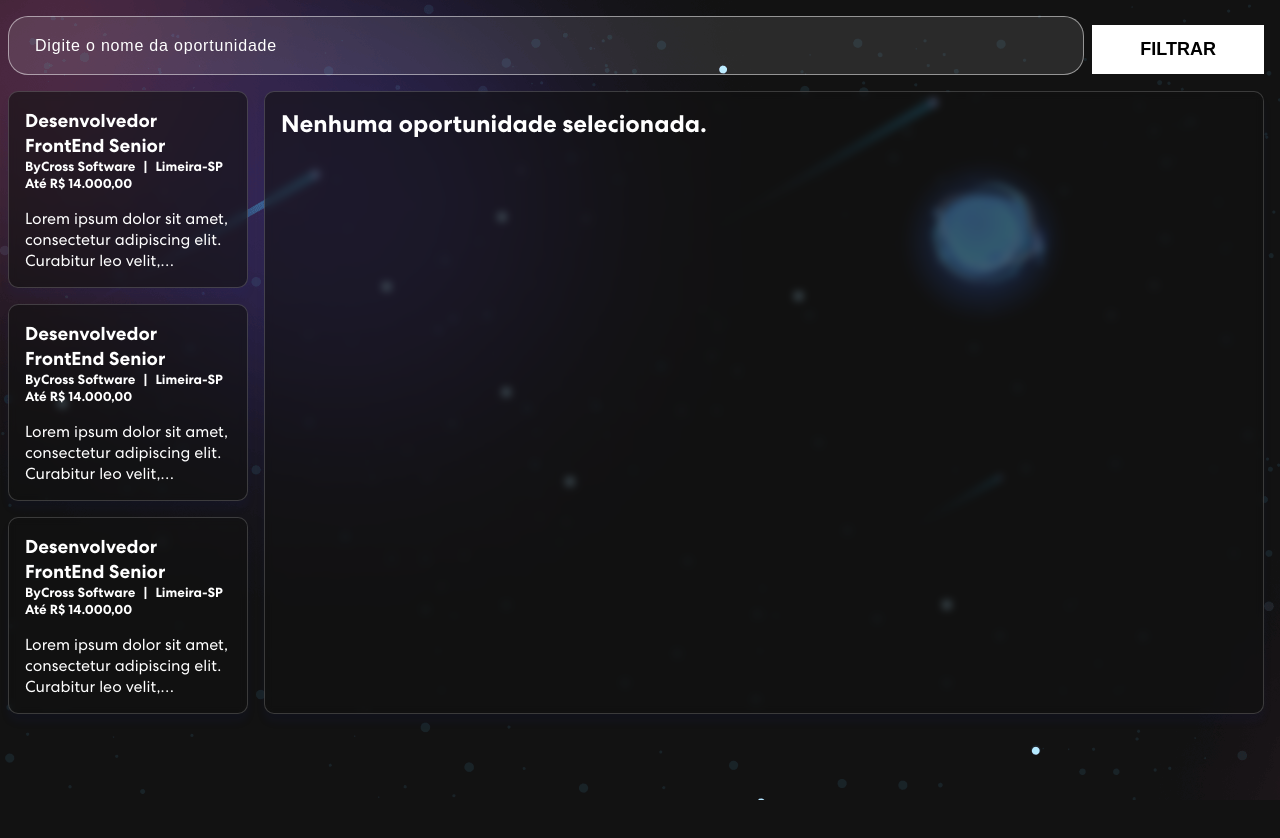
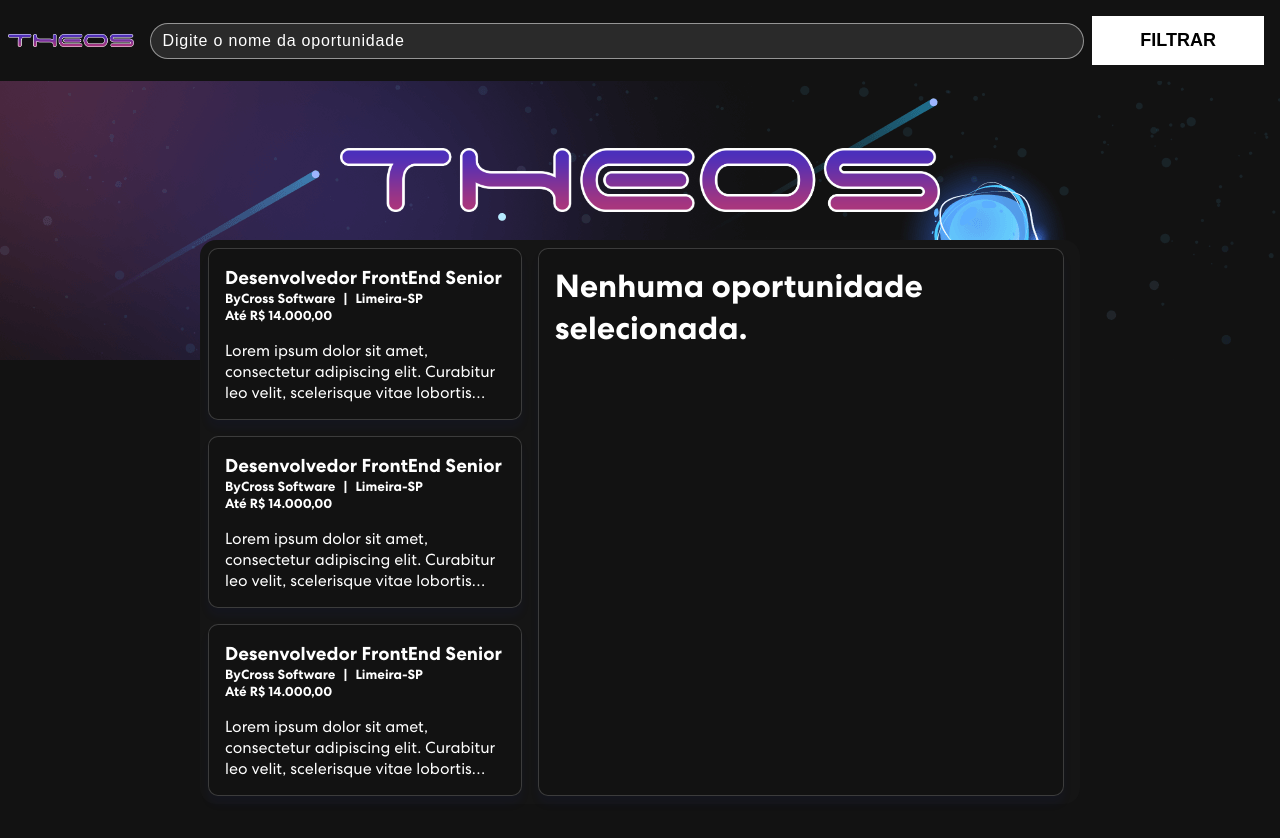
Before and after one commit to JoaoGSDC/theos-portal, a Next.js app: page /oportunidades in a window 1280 px wide. Shown: the top 838 px of the page. Before the commit the page ends 800 px from the top, so only its background shows below. Built offline with nearby package versions, Linux system fonts and the light colour scheme.

Commit message:
implemented adjustments in oportunities

```diff
--- a/src/pages/oportunidades/index.tsx
+++ b/src/pages/oportunidades/index.tsx
@@ -1,15 +1,34 @@
 import { Card } from '../../components/Card';
-import { Content, Informations, LeftContent, OportunitiesContent, OportunitiesSection, RightContent } from './styles';
+import { Footer } from '../../components/Footer';
+import {
+  Content,
+  Figure,
+  Informations,
+  LeftContent,
+  OportunitiesContent,
+  OportunitiesContainer,
+  RightContent,
+  ImageContainer,
+  ContainerOportunitiesContent,
+} from './styles';
 
 export default function Oportunities() {
   return (
     <>
-      <OportunitiesSection>
+      <OportunitiesContainer>
         <form>
+          <img src="/assets/imgs/theos-logo.png" alt="logo" />
           <input type="text" placeholder="Digite o nome da oportunidade" />
           <button type="button">FILTRAR</button>
         </form>
 
+        <ImageContainer>
+          <Figure>
+            <img src="/assets/imgs/theos-logo.png" alt="logo" />
+          </Figure>
+        </ImageContainer>
+
+        <ContainerOportunitiesContent>
           <OportunitiesContent>
             <LeftContent>
               <Card>
@@ -73,7 +92,8 @@ export default function Oportunities() {
               </Card>
             </RightContent>
           </OportunitiesContent>
-      </OportunitiesSection>
+        </ContainerOportunitiesContent>
+      </OportunitiesContainer>
     </>
   );
 }
--- a/src/pages/oportunidades/styles.ts
+++ b/src/pages/oportunidades/styles.ts
@@ -1,15 +1,23 @@
 import styled from 'styled-components';
 
-export const OportunitiesSection = styled.section`
+export const OportunitiesContainer = styled.div`
   width: 100vw;
   height: 100vh;
-  background-image: url('/assets/img/banner-bg.png');
 
   form {
     display: flex;
-    padding: 16px 16px 0px 8px;
     justify-content: center;
     align-items: center;
+    padding: 16px 16px 16px 8px;
+
+    position: absolute;
+    width: 100%;
+    background-color: #121212;
+
+    img {
+      width: 10%;
+      margin-right: 16px;
+    }
 
     input,
     textarea {
@@ -18,10 +26,9 @@ export const OportunitiesSection = styled.section`
       border: 1px solid rgba(255, 255, 255, 0.5);
       border-radius: 20px;
       color: #fff;
-      margin: 0 0 8px 0;
-      padding: 18px 26px;
+      padding: 8px 12px;
       font-weight: 500;
-      font-size: 18px;
+      font-size: 1rem;
       letter-spacing: 0.8px;
       transition: 0.3s ease-in-out;
 
@@ -95,14 +102,30 @@ export const Informations = styled.div`
   }
 `;
 
+export const ContainerOportunitiesContent = styled.div`
+  display: flex;
+  width: 100%;
+  height: 100%;
+
+  justify-content: center;
+  align-items: center;
+
+  // background: linear-gradient(180deg, #121212 28%, #aa367c 60%, #4a2fbd 112%);
+`;
+
 export const OportunitiesContent = styled.div`
   display: flex;
+  background-color: #151515;
+  border-radius: 16px;
+  width: calc(100% - 400px);
+  position: absolute;
+  top: 240px;
 `;
 
 export const LeftContent = styled.div`
   display: flex;
   flex-direction: column;
-  width: 25%;
+  width: 60%;
 `;
 
 export const RightContent = styled.div`
@@ -113,3 +136,25 @@ export const RightContent = styled.div`
     width: calc(100% - 24px);
   }
 `;
+
+export const Figure = styled.figure`
+  display: flex;
+  margin: 0px;
+  justify-content: center;
+  align-items: center;
+  width: 600px;
+
+  img {
+    width: 100%;
+  }
+`;
+
+export const ImageContainer = styled.div`
+  background-image: url('/assets/img/banner-bg.png');
+  width: 100%;
+  height: 360px;
+
+  display: flex;
+  justify-content: center;
+  align-items: center;
+`;
```
Also changed, not shown: 1 other file (tests, documents, lock files or other folders). Lines whose indentation alone changed are shown as unchanged.
